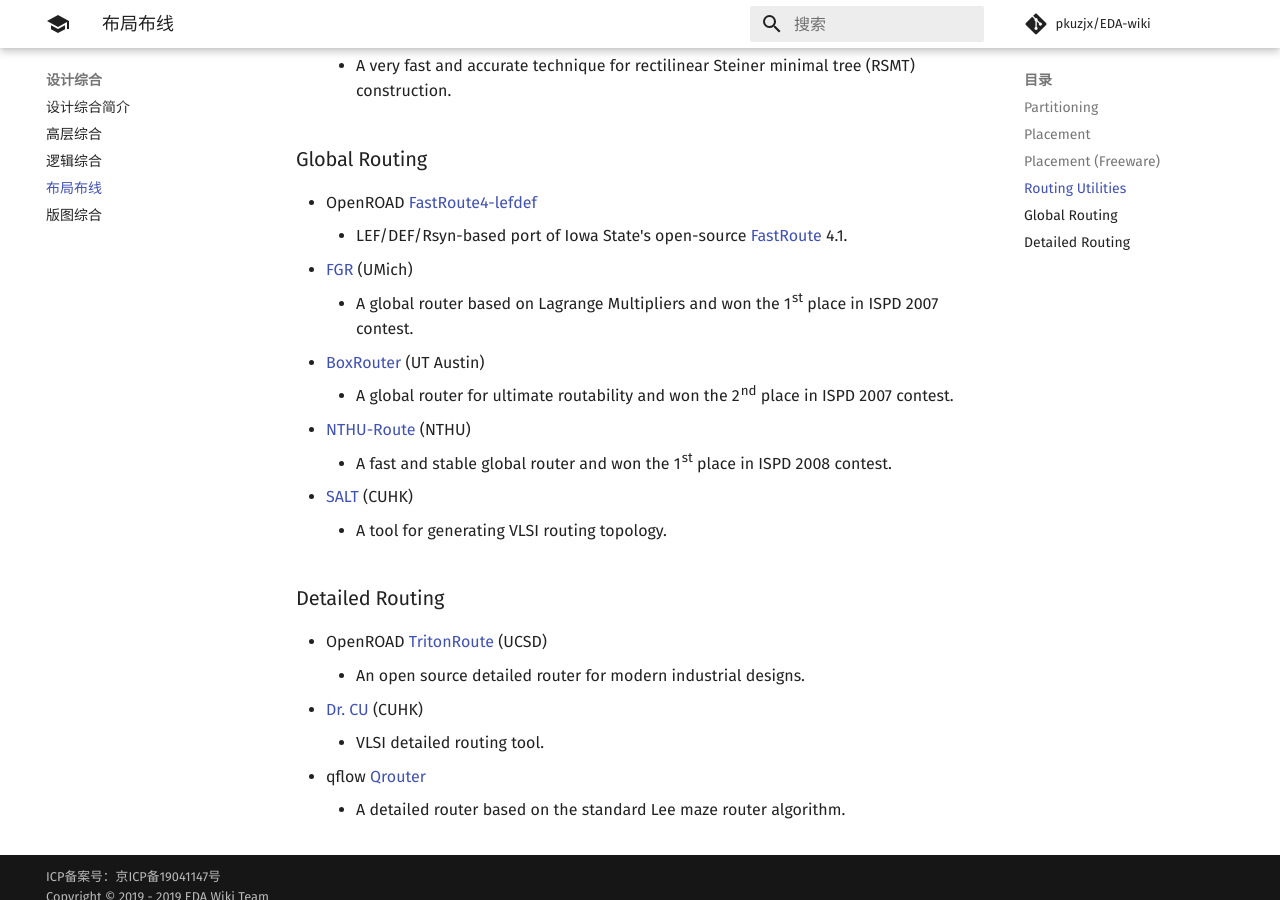
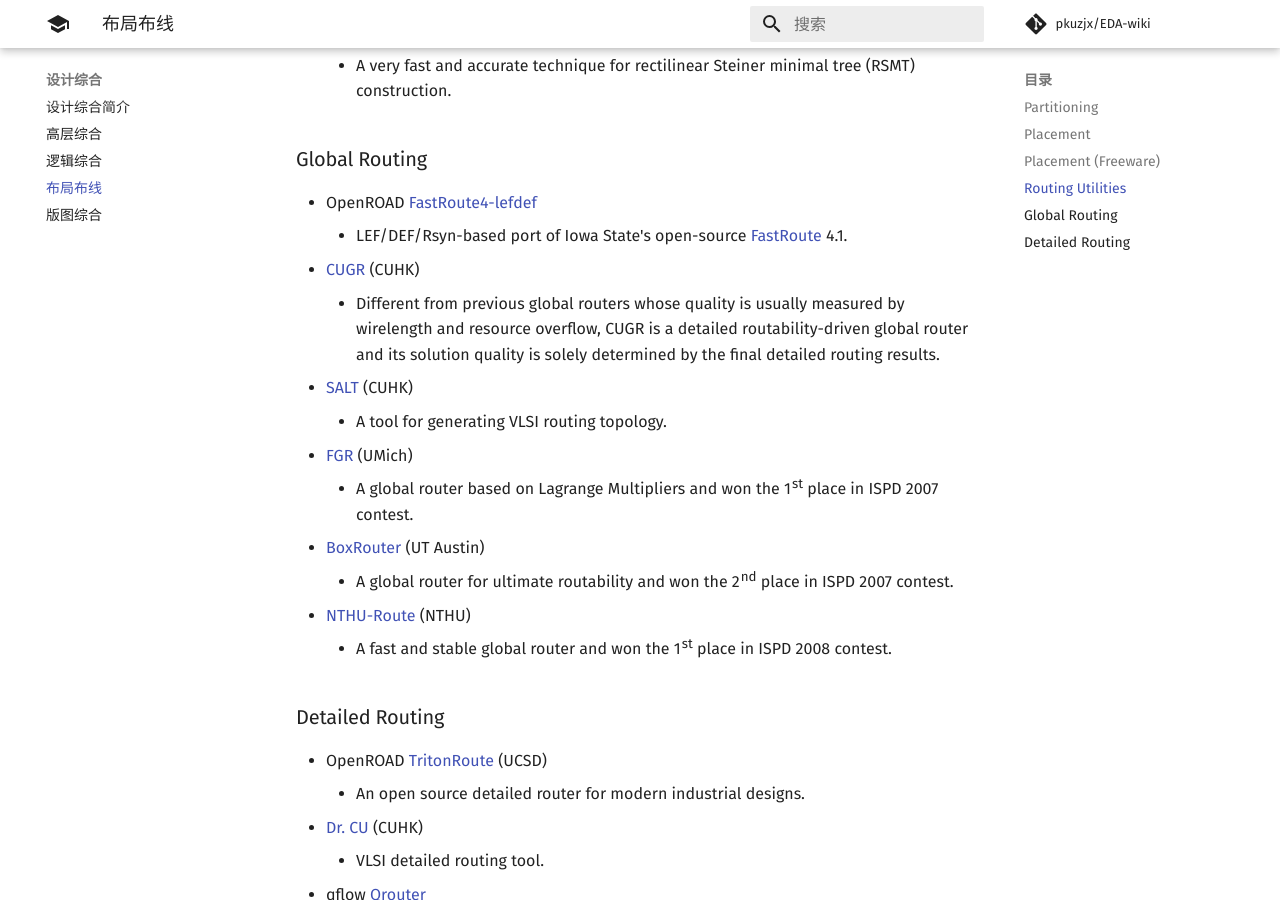
Before and after one commit to daitoto/EDA-wiki, an MkDocs documentation site: the page built from docs/synthesis/pnr.md, in a window 1280 px wide and 900 px high, scrolled down 1507 px. Built offline with MkDocs 1.6.1 and Material for MkDocs 9.7.7, drawn with Linux system fonts in a browser that asks for light colours; comment, search, counter and statistics services are not loaded.

Commit message:
Update pnr.md

```diff
--- a/docs/synthesis/pnr.md
+++ b/docs/synthesis/pnr.md
@@ -39,14 +39,16 @@
 ### Global Routing
  - OpenROAD [FastRoute4-lefdef](https://github.com/The-OpenROAD-Project/FastRoute4-lefdef)
    - LEF/DEF/Rsyn-based port of Iowa State's open-source [FastRoute](http://home.engineering.iastate.edu/~cnchu/FastRoute.html) 4.1.
+ - [CUGR](https://github.com/cuhk-eda/cu-gr) (CUHK)
+   - Different from previous global routers whose quality is usually measured by wirelength and resource overflow, CUGR is a detailed routability-driven global router and its solution quality is solely determined by the final detailed routing results.
+ - [SALT](https://github.com/chengengjie/salt) (CUHK)
+   - A tool for generating VLSI routing topology.
  - [FGR](http://vlsicad.eecs.umich.edu/BK/FGR/) (UMich)
    - A global router based on Lagrange Multipliers and won the 1st place in ISPD 2007 contest.
  - [BoxRouter](https://www.cerc.utexas.edu/utda/download/BoxRouter.htm) (UT Austin)
    - A global router for ultimate routability and won the 2nd place in ISPD 2007 contest.
  - [NTHU-Route](http://www.cs.nthu.edu.tw/~tcwang/nthuroute/) (NTHU)
    - A fast and stable global router and won the 1st place in ISPD 2008 contest.
- - [SALT](https://github.com/chengengjie/salt) (CUHK)
-   - A tool for generating VLSI routing topology.
 
 ### Detailed Routing
  - OpenROAD [TritonRoute](https://github.com/The-OpenROAD-Project/TritonRoute) (UCSD)
```
